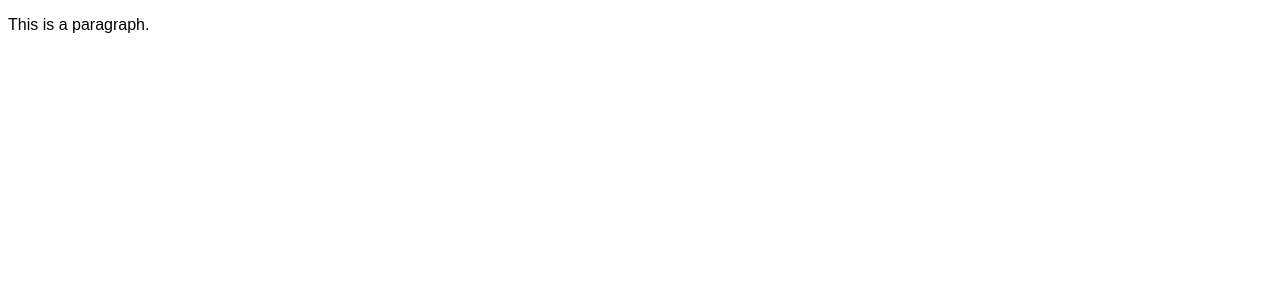
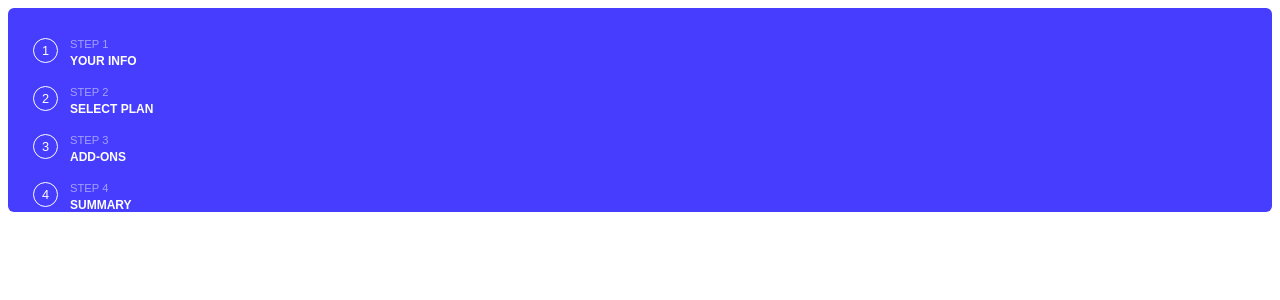
Before and after one commit to eha49/multistep-form, a React (Vite) app: page / in a window 1280 px wide. Shown: the top 300 px of the page. Built offline with nearby package versions, Linux system fonts and the light colour scheme.

Commit message:
aside panel and initial styles

```diff
--- a/src/App.jsx
+++ b/src/App.jsx
@@ -1,9 +1,10 @@
 import GlobalStyles from "./components/GlobalStyles/GlobalStyles";
+import MainBlock from "./components/MainBlock/MainBlock";
 
 function App() {
   return (
     <>
-      <p>This is a paragraph.</p>
+      <MainBlock />
       <GlobalStyles />
     </>
   );
--- a/src/components/GlobalStyles/GlobalStyles.jsx
+++ b/src/components/GlobalStyles/GlobalStyles.jsx
@@ -26,6 +26,16 @@ const GlobalStyles = createGlobalStyle`
         --white: hsl(0, 0%, 100%);
     }
 
+    p, ol, li {
+        margin: 0;
+        padding: 0;
+        border: 0;
+    }
+
+    ol, li {
+        list-style: none;
+    }
+
 `;
 
 export default GlobalStyles;
--- /dev/null
+++ b/src/components/MainBlock/MainBlock.jsx
@@ -0,0 +1,14 @@
+import styled from "styled-components";
+import SidePanel from "../SidePanel/SidePanel";
+
+function MainBlock() {
+  return (
+    <Wrapper>
+      <SidePanel />
+    </Wrapper>
+  );
+}
+
+const Wrapper = styled.div``;
+
+export default MainBlock;
--- /dev/null
+++ b/src/components/SidePanel/SidePanel.jsx
@@ -0,0 +1,69 @@
+import styled from "styled-components";
+import { LANDMARK_SEQUENCE } from "../../constant";
+
+function SidePanel() {
+  return (
+    <Wrapper>
+      <ol>
+        {LANDMARK_SEQUENCE.map((option, index) => {
+          const step = index + 1;
+          return (
+            <Step key={option}>
+              <StepIndexIcon>{step}</StepIndexIcon>
+              <div>
+                <StepLabel>STEP {step}</StepLabel>
+                <StepDescription>
+                  {option.toUpperCase()}
+                </StepDescription>
+              </div>
+            </Step>
+          );
+        })}
+      </ol>
+    </Wrapper>
+  );
+}
+
+const Wrapper = styled.aside`
+  background-color: var(--purplish-blue);
+  border-radius: 6px;
+  color: var(--white);
+  padding-top: 30px;
+  padding-left: 25px;
+`;
+
+const Step = styled.li`
+  display: flex;
+  gap: 12px;
+
+  &:not(:last-of-type) {
+    margin-bottom: 18px;
+  }
+`;
+
+const StepIndexIcon = styled.div`
+  --size: 25px;
+  display: flex;
+  justify-content: center;
+  align-items: center;
+  width: var(--size);
+  height: var(--size);
+  border: 1px solid currentColor;
+  border-radius: 50%;
+  font-size: 0.8rem;
+  font-weight: var(--weight-medium);
+`;
+
+const StepLabel = styled.p`
+  font-size: 0.7rem;
+  font-weight: var(--weight-regular);
+  opacity: 0.5;
+  margin-bottom: 4px;
+`;
+
+const StepDescription = styled.p`
+  font-weight: var(--weight-bold);
+  font-size: 0.75rem;
+`;
+
+export default SidePanel;
--- a/src/constant.js
+++ b/src/constant.js
@@ -11,3 +11,10 @@ export const QUERIES = {
   tabletAndSmaller: `(max-width: ${BREAKPOINTS.tablet / 16}rem)`,
   laptopAndSmaller: `(max-width: ${BREAKPOINTS.laptop / 16}rem)`,
 };
+
+export const LANDMARK_SEQUENCE = [
+  "your info",
+  "select plan",
+  "add-ons",
+  "summary",
+];
```
